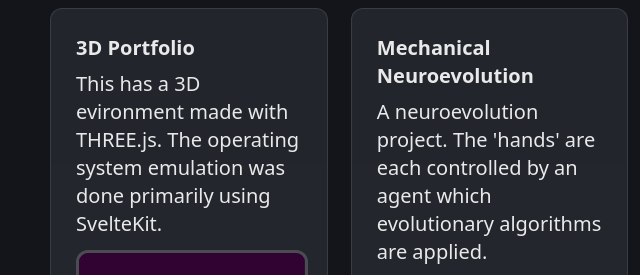
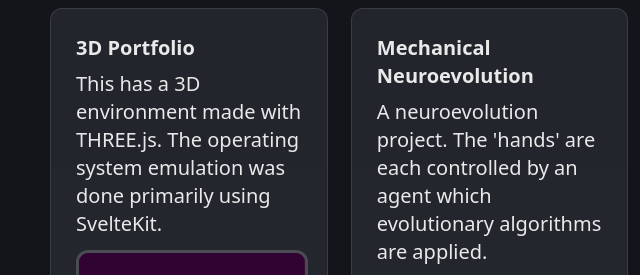
Before and after one commit to williserdman/Personal-Website, an Astro site: page / in a window 1280 px wide. Shown: the part 344-619 px from the top of the page, 0-640 px from the left. Built offline with nearby package versions, Linux system fonts and the light colour scheme; Astro itself is replaced by a stand-in of ours.

Commit message:
fixed typo

```diff
--- a/src/pages/index.astro
+++ b/src/pages/index.astro
@@ -44,7 +44,7 @@ import ProjectCard from "../components/ProjectCard.astro"
 		<ul role="list" class="link-card-grid">
 			<ProjectCard
       title="3D Portfolio"
-      description="This has a 3D evironment made with THREE.js. The operating system emulation was done primarily using SvelteKit."
+      description="This has a 3D environment made with THREE.js. The operating system emulation was done primarily using SvelteKit."
       imageUrl="/portfolio/demopic.png"
       demoLink="https://portfolio.williserdman.com"
       githubLink="https://github.com/williserdman/2022_projects/tree/main/3dPortfolio"
```
